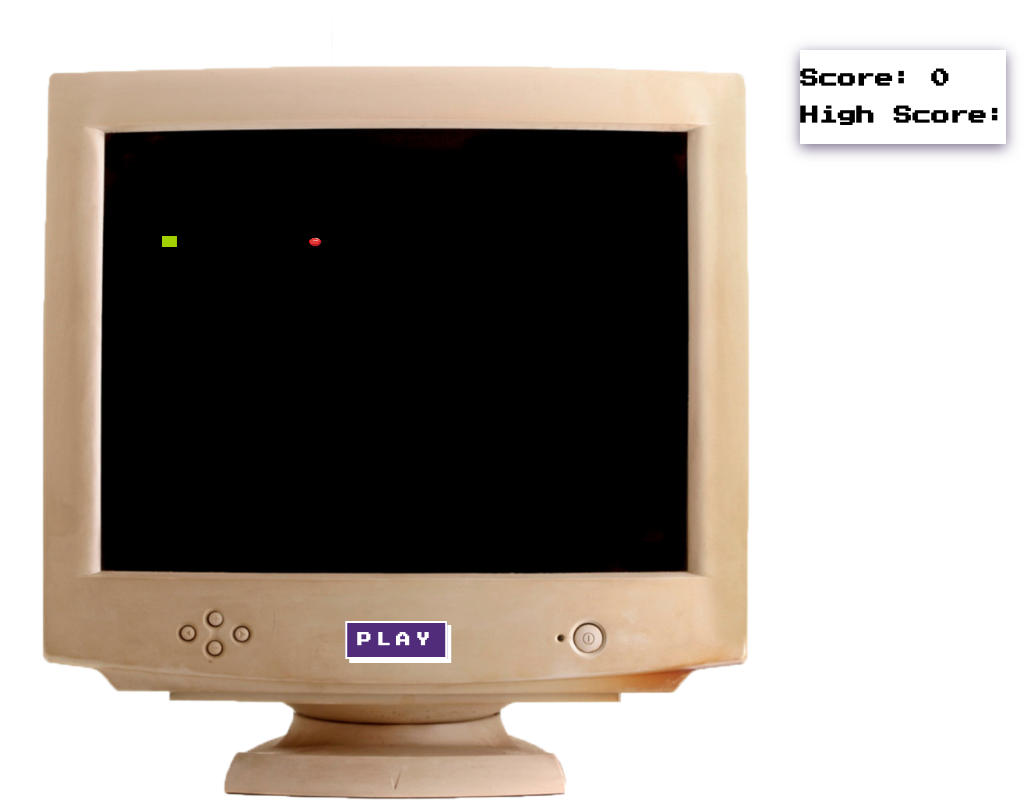
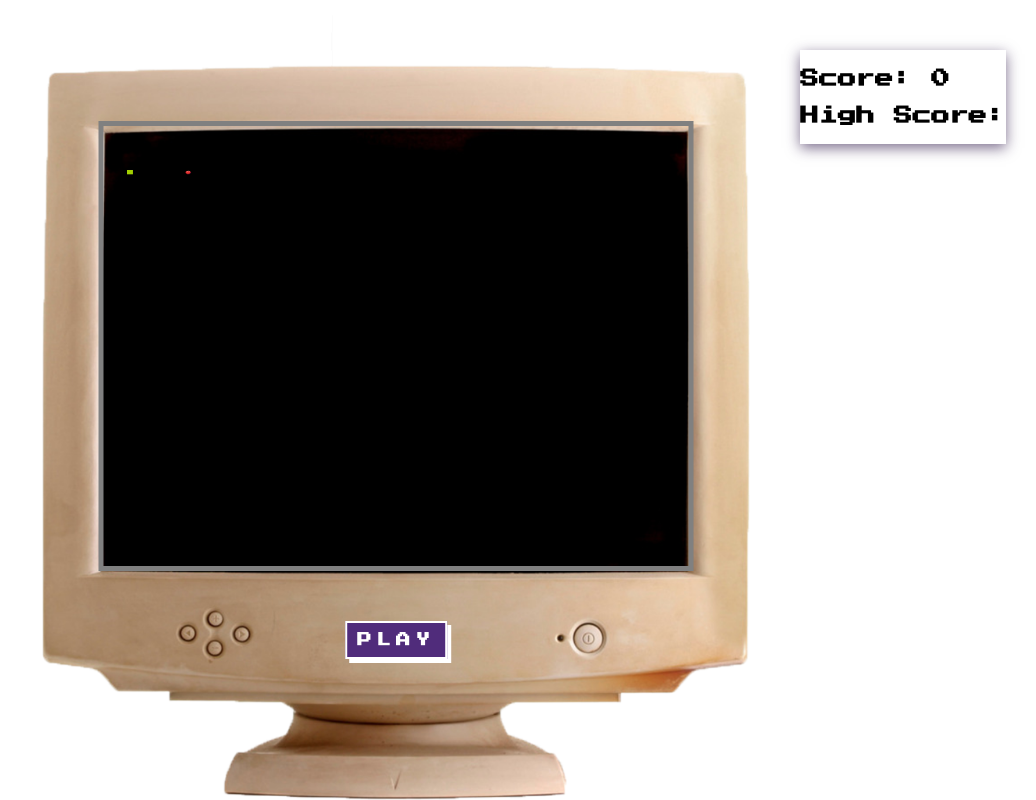
Before and after one commit to nMckenryan/snake-typescript, a React (Create React App) app: page / in a window 1280 px wide. Shown: the whole page, without its empty margins (244-1280 px from the left). Built offline with nearby package versions, Linux system fonts and the light colour scheme.

Commit message:
MOre Notes and ToDos for future features/bugfix

```diff
--- a/src/App.css
+++ b/src/App.css
@@ -5,7 +5,7 @@ body {
 }
 
 .playArea {
-	border: 5px solid transparent;
+	border: 5px solid grey;
 	width: 585px;
 	height: 440px;
 	position: fixed;
--- a/src/App.tsx
+++ b/src/App.tsx
@@ -8,8 +8,8 @@ import useInterval from "./useInterval";
 
 
 // INITIAL VALUES
-const canvasX = 2000;
-const canvasY = 2000;
+const canvasX = 1000;
+const canvasY = 1000;
 const initialSnake = [
   [4, 10],
   [4, 10],
@@ -17,8 +17,9 @@ const initialSnake = [
 
 // TODO: Randomise?
 const initialApple = [14, 10];
-const scale = 50;
-const timeDelay = 100; //milliseconds
+const scale = 10;
+// TODO: Ramp up speed as high score increases? optional mode?
+const timeDelay = 100; //speed of snake in milliseconds
 
 function App() {
   const canvasRef = useRef<HTMLCanvasElement | null >(null);
@@ -31,6 +32,7 @@ function App() {
 
   useInterval(() => runGame(), delay);
 
+  // GENERATE CANVAS FOR SNAKE GAME
   useEffect(() => {
     let fruit = document.getElementById("fruit") as HTMLCanvasElement
     if(canvasRef.current) {
@@ -66,8 +68,9 @@ function App() {
     setGameOver(false)
   }
 
+  //checks if snake's head has reached the boundaries of the canvas. triggering game over
+  // TODO: Change snake head read on collision
   function checkCollision(head: number[]) {
-    //checks if snake's head has reached the boundaries of the canvas. triggering game over
     for (let i = 0; i < head.length; i++) {
       if (head[i] < 0 || head[i] * scale >= canvasX) return true;
     }
@@ -94,7 +97,6 @@ function App() {
   }
 
 
-
   // START GAME
   function runGame() {
     const newSnake = [...snake];
@@ -116,6 +118,8 @@ function App() {
     setSnake(newSnake);
   }
 
+
+  // TODO: Fix bug where snake can turn in on itself and cause Fail State (i.e. hitting right while snake is movign left triggeres game over)
   function changeDirection(e: React.KeyboardEvent<HTMLDivElement>) {
     switch (e.key) {
       case "ArrowLeft":
@@ -133,6 +137,7 @@ function App() {
     }
   }
 
+  // VIEW RENDER
   //TODO: INtergrate start screen!
   return (
     <div onKeyDown={(e) => changeDirection(e)}>
```
